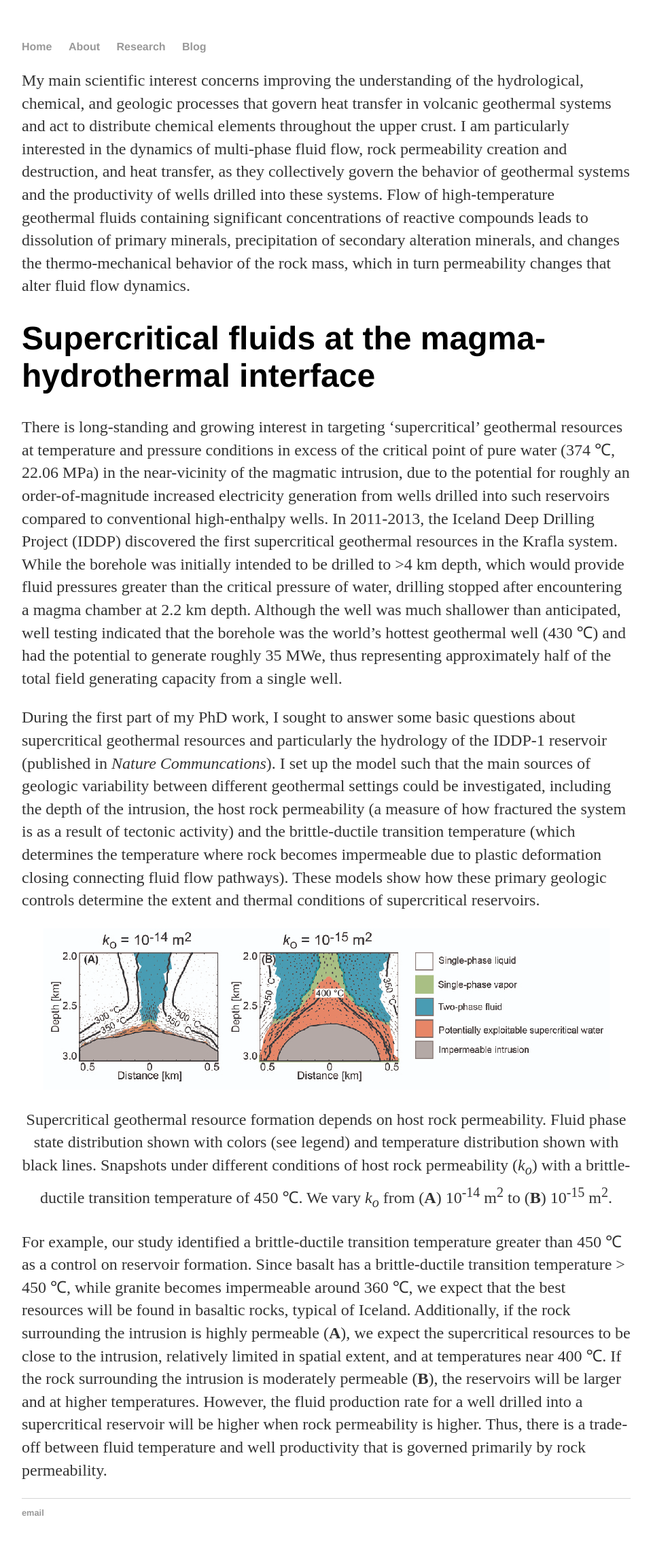
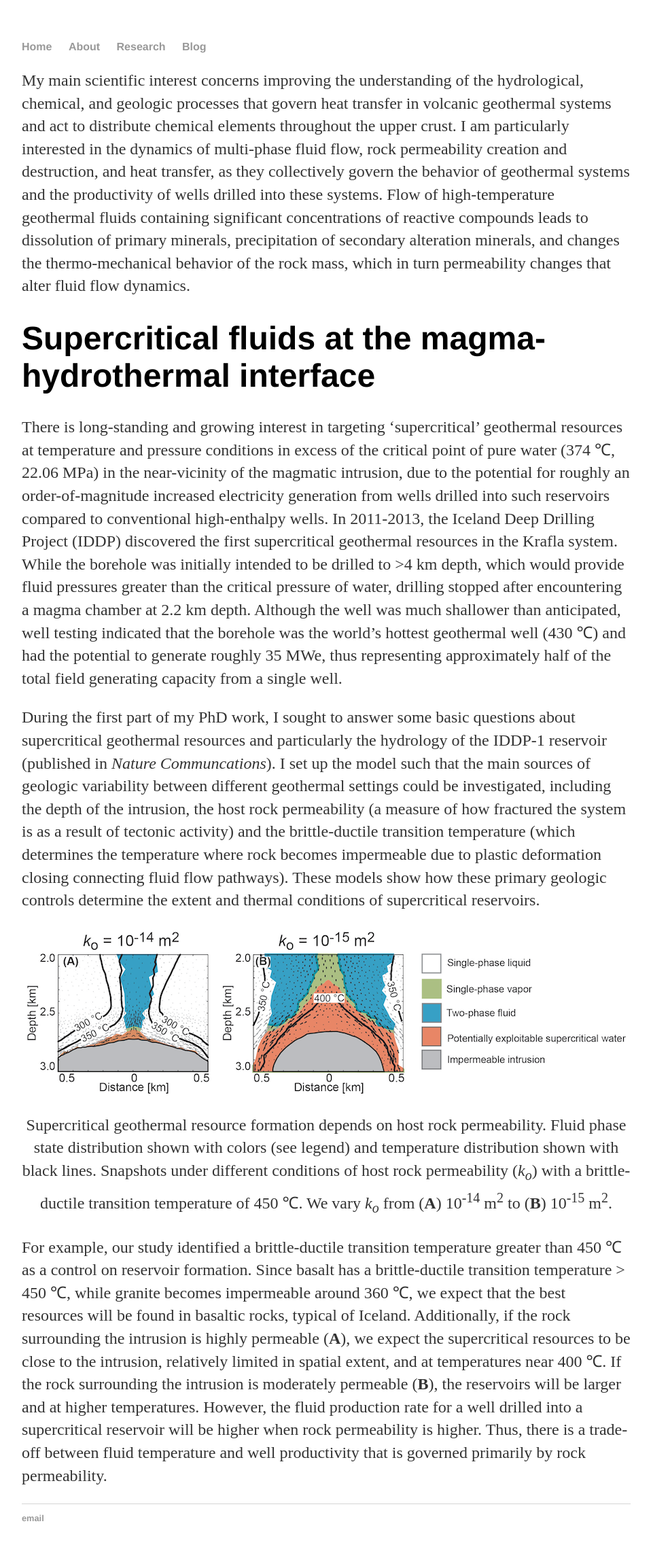
Before and after one commit to two-phaseflow/two-phaseflow.github.io, a Jekyll site: the page built from research/index.html, in a window 1280 px wide. Shown: the whole page at 68% size, without its empty margins (160-1118 px from the left). Built offline with Jekyll 4.4.1, drawn with Linux system fonts in a browser that asks for light colours.

Commit message:
Update index.html

```diff
--- a/research/index.html
+++ b/research/index.html
@@ -30,7 +30,7 @@ title: Samuel Scott's Research
 			of supercritical reservoirs. </p>
 
 		{% include image.html
-            img="pictures/figure2-resized.jpg"
+            img="pictures/figure2.png"
 	    style="width: 100px;"
             title="Snippet from Nature Communcations paper"
 	    caption="Supercritical geothermal resource formation depends on host rock permeability. Fluid phase state
```
